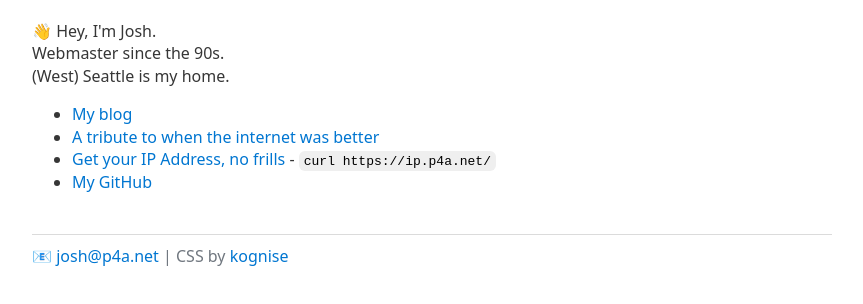
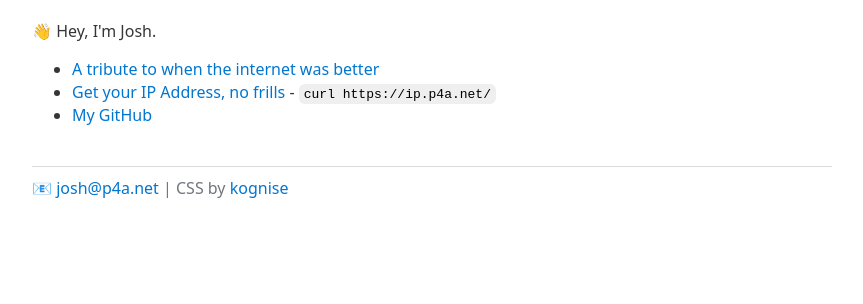
Before and after one commit to rebukethenet/internet-website, a plain HTML site: page p4a/index.html in a window 1280 px wide. Shown: the whole page, without its empty margins (208-1071 px from the left). Drawn offline with Linux system fonts and the light colour scheme.

Commit message:
removes blog

```diff
--- a/p4a/index.html
+++ b/p4a/index.html
@@ -13,14 +13,9 @@
 
 <p>
     👋 Hey, I'm Josh.<br>
-    Webmaster since the 90s.<br>
-    (West) Seattle is my home.
 </p>
 
 <ul>
-    <li>
-        <a href="https://userdel.com/">My blog</a>
-    </li>
     <li>
         <a href="https://rebukethe.net/">A tribute to when the internet was better</a>
     </li>
@@ -34,6 +29,6 @@
 
 </body>
 <footer>
-    <a href="mailto:josh@userdel.com">josh@p4a.net</a> | CSS by <a href="https://watercss.kognise.dev">kognise</a>
+    <a href="mailto:josh@p4a.net">josh@p4a.net</a> | CSS by <a href="https://watercss.kognise.dev">kognise</a>
 </footer>
 </html>
```
